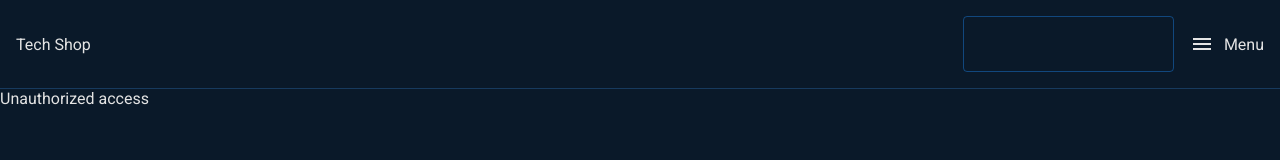
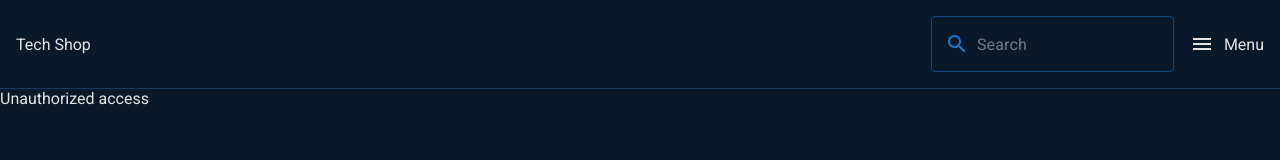
Before and after one commit to adnan-mujagic/tech-shop-frontend, a React (Create React App) app: page /admin in a window 1280 px wide. Shown: the top 160 px of the page. Built offline with nearby package versions, Linux system fonts and the light colour scheme; no server answers.

Commit message:
Added search bar

```diff
--- a/src/components/Header/Header.jsx
+++ b/src/components/Header/Header.jsx
@@ -3,7 +3,6 @@ import { useNavigate } from "react-router-dom";
 import MenuIcon from "@mui/icons-material/Menu";
 import {
   Button,
-  ClickAwayListener,
   Drawer,
   IconButton,
   List,
@@ -44,9 +43,7 @@ function Header() {
     setSearch(e.target.value);
     if (e.target.value.length > 2) {
       getProducts({ page: 1, pageSize: 10, search: search }).then((res) => {
-        let options = res.data;
-        options.forEach((option) => (option["label"] = option["name"]));
-        setProducts(options);
+        setProducts(res.data);
       });
     } else {
       setProducts([]);
@@ -69,11 +66,6 @@ function Header() {
     setDrawerOpen(shouldOpen);
   };
 
-  const handleClickAway = () => {
-    console.log("HELLLOOOSFD");
-    setSearchFocused(false);
-  };
-
   const isLoggedIn = () => localStorage.getItem("session") !== null;
 
   return (
@@ -83,22 +75,19 @@ function Header() {
       </div>
       <div className={styles["header-right"]}>
         <div>
-          <ClickAwayListener
-            onClickAway={handleClickAway}
-            children={
-              <Input
-                value={search}
-                onFocus={() => setSearchFocused(true)}
-                onChange={handleChange}
-              />
-            }
-          ></ClickAwayListener>
+          <Input
+            value={search}
+            placeholder="Search"
+            onFocus={() => setSearchFocused(true)}
+            onChange={handleChange}
+          />
           {products.length > 0 && searchFocused && (
             <SearchProductList products={products} />
           )}
         </div>
         <div className={styles["menu-button"]} onClick={toggleDrawer(true)}>
-          <MenuIcon style={{ marginRight: "10px" }} /> Menu
+          <MenuIcon style={{ marginRight: "10px" }} />{" "}
+          <div className={styles["menu-text"]}>Menu</div>
         </div>
         <Drawer anchor="right" open={drawerOpen} onClose={toggleDrawer(false)}>
           <div className={styles["drawer-content"]}>
--- a/src/components/Header/Header.module.scss
+++ b/src/components/Header/Header.module.scss
@@ -37,4 +37,8 @@
   .drawer-content {
     width: 270px;
   }
+
+  .menu-text {
+    display: none;
+  }
 }
--- a/src/components/Input/Input.jsx
+++ b/src/components/Input/Input.jsx
@@ -1,6 +1,7 @@
 import React from "react";
-import { TextField, styled } from "@mui/material";
+import { TextField, styled, InputAdornment } from "@mui/material";
 import constants from "./../../api/constants";
+import SearchIcon from "@mui/icons-material/Search";
 import PropTypes from "prop-types";
 
 const CustomInput = styled(TextField)({
@@ -41,6 +42,7 @@ function Input({
   fullWidth,
   value,
   onFocus,
+  search,
 }) {
   return (
     <CustomInput
@@ -62,6 +64,13 @@ function Input({
           color: constants.colors.inputHover,
         },
       }}
+      InputProps={{
+        startAdornment: (
+          <InputAdornment position="start">
+            <SearchIcon style={{ color: constants.colors.inputHover }} />
+          </InputAdornment>
+        ),
+      }}
     />
   );
 }
@@ -73,6 +82,7 @@ Input.defaultProps = {
   placeholder: "",
   label: "",
   password: false,
+  search: false,
 };
 
 Input.propTypes = {
@@ -83,6 +93,7 @@ Input.propTypes = {
   onChange: PropTypes.func.isRequired,
   name: PropTypes.string,
   margin: PropTypes.string,
+  search: PropTypes.bool,
 };
 
 export default Input;
--- a/src/components/SearchProductList/SearchProductList.jsx
+++ b/src/components/SearchProductList/SearchProductList.jsx
@@ -1,13 +1,25 @@
-import React from "react";
+import React, { useRef, useState } from "react";
 import { useNavigate } from "react-router-dom";
 import constants from "../../api/constants";
 import TextHeader from "../TextHeader";
+import useOutsideClick from "./../../hooks/useOutsideClick";
 import styles from "./SearchProductList.module.scss";
 
 function SearchProductList({ products }) {
+  const [showList, setShowList] = useState(true);
+
+  const toggleList = () => {
+    setShowList((prev) => !prev);
+  };
+
+  const listRef = useRef();
+  useOutsideClick(listRef, toggleList);
+
   const navigate = useNavigate();
   return (
-    <div className={styles["search-product-list"]}>
+    <>
+      {showList && (
+        <div ref={listRef} className={styles["search-product-list"]}>
           {products.map((product) => (
             <div
               className={styles["search-product-item"]}
@@ -34,6 +46,8 @@ function SearchProductList({ products }) {
             </div>
           ))}
         </div>
+      )}
+    </>
   );
 }
 
--- a/src/components/SearchProductList/SearchProductList.module.scss
+++ b/src/components/SearchProductList/SearchProductList.module.scss
@@ -12,4 +12,9 @@
   padding: 10px;
   display: flex;
   align-items: center;
+  border-radius: 4px;
+
+  &:hover {
+    background-color: var(--secondary-bg);
+  }
 }
--- /dev/null
+++ b/src/hooks/useOutsideClick.jsx
@@ -0,0 +1,25 @@
+import React, { useRef, useEffect } from "react";
+
+/**
+ * Hook that alerts clicks outside of the passed ref
+ */
+function useOutsideClick(ref, action) {
+  useEffect(() => {
+    /**
+     * Alert if clicked on outside of element
+     */
+    function handleClickOutside(event) {
+      if (ref.current && !ref.current.contains(event.target)) {
+        action();
+      }
+    }
+    // Bind the event listener
+    document.addEventListener("mousedown", handleClickOutside);
+    return () => {
+      // Unbind the event listener on clean up
+      document.removeEventListener("mousedown", handleClickOutside);
+    };
+  }, [ref]);
+}
+
+export default useOutsideClick;
```
Lines whose indentation alone changed are shown as unchanged.
